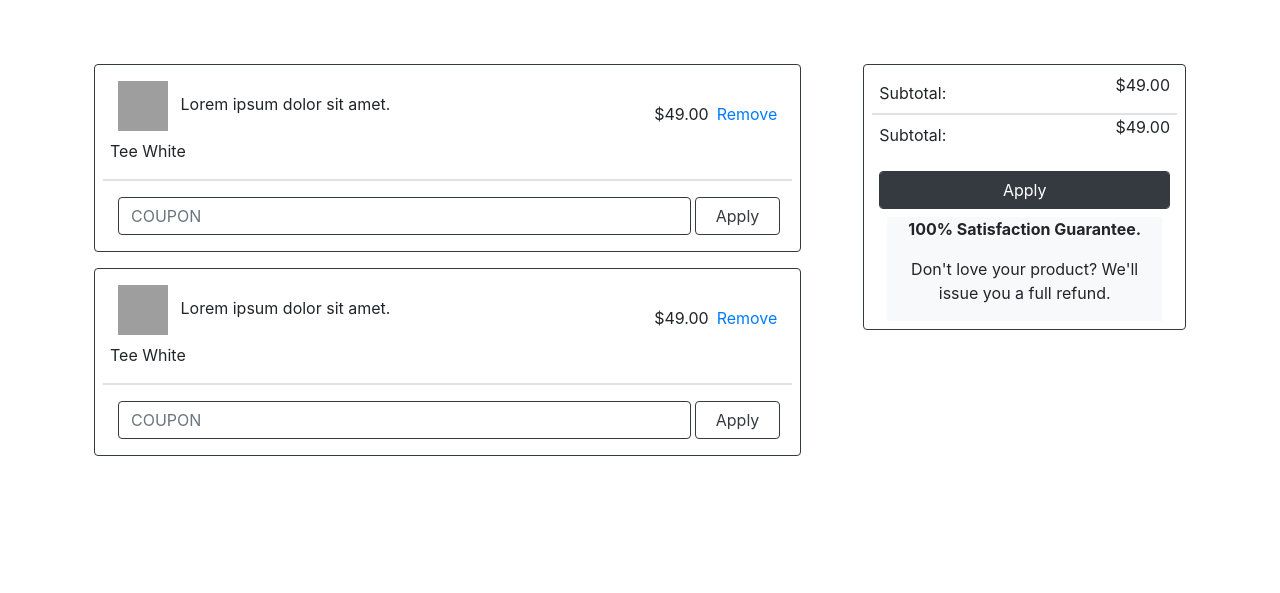
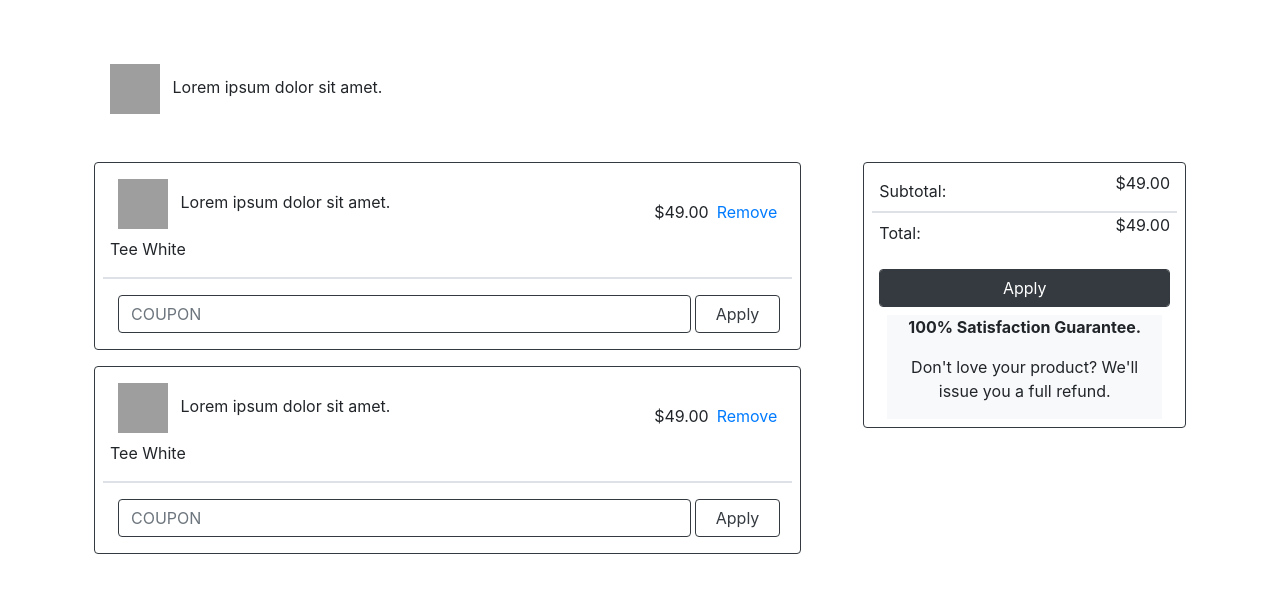
Before and after one commit to CeeObi/Ninus-Store, a Django app: page / in a window 1280 px wide. Shown: the top 593 px of the page. Run offline with Django 4.2, Linux system fonts and the light colour scheme; grey boxes are pictures that could not be loaded.

Commit message:
update checkout v3

```diff
--- a/ninus_store/templates/checkout.html
+++ b/ninus_store/templates/checkout.html
@@ -13,7 +13,16 @@
 </head>
 <body>
 <div class="container">
-    <div class="row m-5">
+    <div class="row mt-5 mx-5">
+        <div class="mx-4 col-8">
+            <div class="mt-2">
+                <img src="https://images.unsplash.com/photo-1581655353564-df123a1eb820?ixlib=rb-4.0.3&ixid=M3wxMjA3fDB8MHxzZWFyY2h8MTF8fHdoaXRlJTIwdGVlfGVufDB8fDB8fHww&auto=format&fit=crop&w=500&q=60"  data-target="#carouselExampleIndicators" data-slide-to="1" style="width:50px;height:50px;" class="m-2 d-inline ">
+                Lorem ipsum dolor sit amet.
+            </div>
+        </div>
+    </div><!--        major row1 end-->
+
+    <div class="row mx-5 mt-4">
         <div class="col container">
             <div class="row border border-dark rounded m-3">
                 <div class="container">
@@ -107,7 +116,7 @@
                         <div class="row" >
                                 <div class="col-8">
                                     <div class="mt-2">
-                                        Subtotal:
+                                        Total:
                                     </div>
                                 </div>
                                 <div class="col d-flex justify-content-end align-items-center" >
@@ -127,7 +136,7 @@
                 </div>
             </div>
         </div><!--        major col2 end-->
-    </div>
+    </div><!--        major row2 end-->
 </div>
 
 
```
